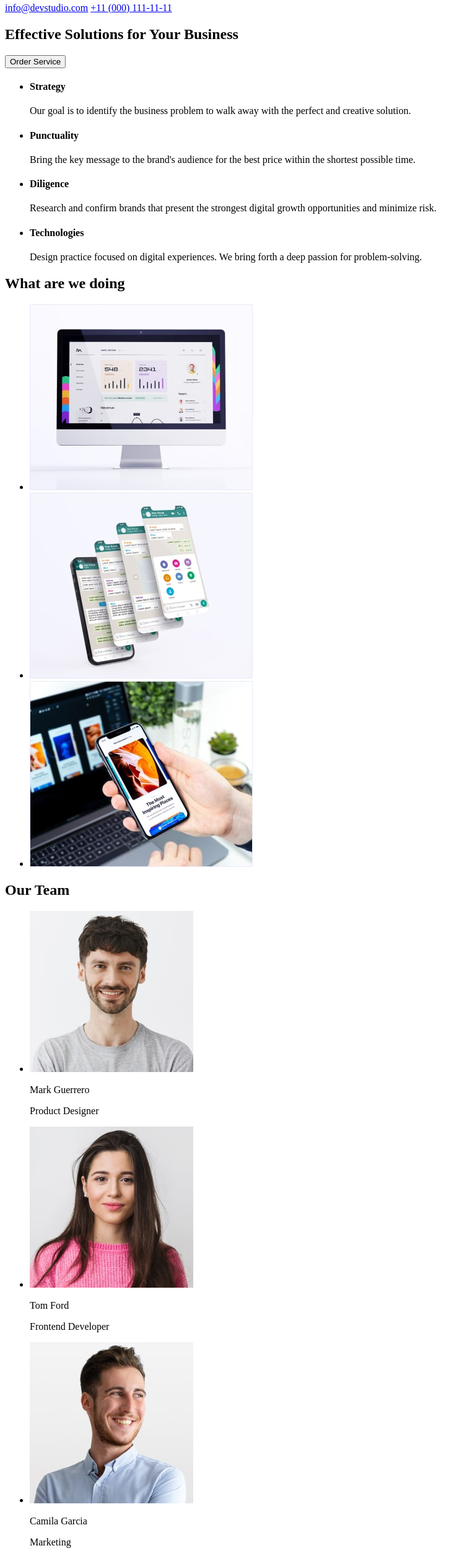
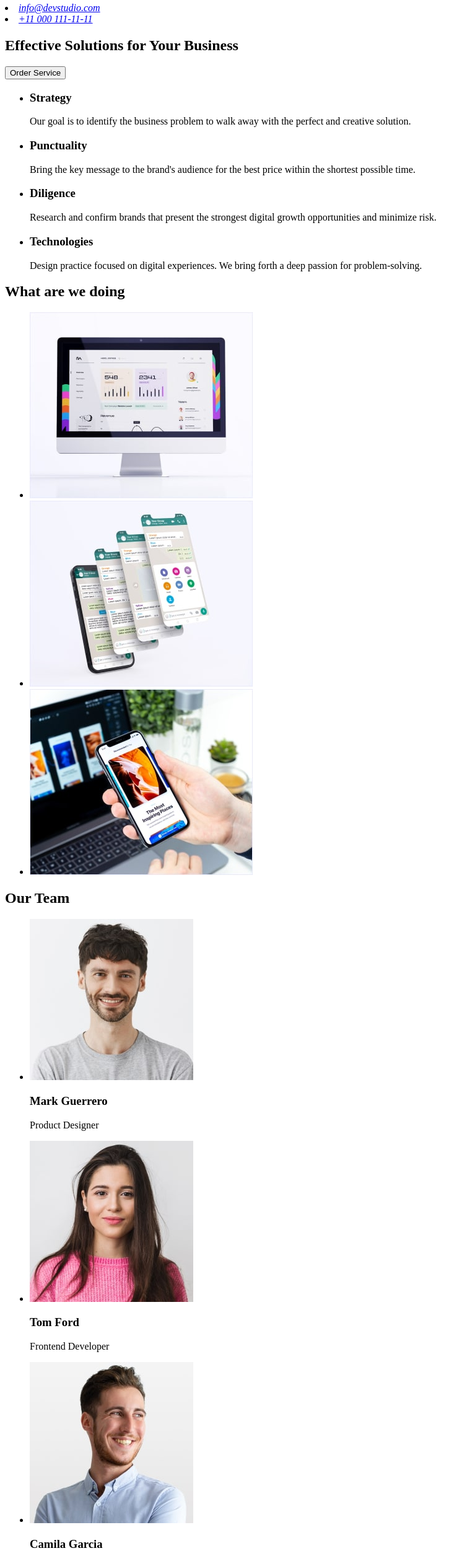
Before and after one commit to Tetiana2002/goit-markup-hw-01, a plain HTML site: page index.html in a window 1280 px wide. Shown: the part 118-2629 px from the top of the page at 62% size, without its empty margins (0-754 px from the left). Drawn offline with Linux system fonts and the light colour scheme.

Commit message:
uptade index.html file(2)

```diff
--- a/index.html
+++ b/index.html
@@ -11,7 +11,7 @@
     <header>
       <nav>
         <a href="/index.html">
-          <img src="./images/logo-1.png" alt="site logo" />
+          <img src="./images/logo-1.png" alt="Webstudio" />
         </a>
         <ul>
           <li><a href="">Studio</a></li>
@@ -19,8 +19,10 @@
           <li><a href="">Contacts</a></li>
         </ul>
       </nav>
-      <a href="malito:info@devstudio.com">info@devstudio.com</a>
-      <a href="tel:+11(000)1111111">+11 (000) 111-11-11</a>
+      <address>
+        <li><a href="mailto:info@devstudio.com">info@devstudio.com</a></li>
+        <li><a href="tel:+110001111111">+11 000 111-11-11</a></li>
+      </address>
     </header>
     <main>
       <section>
@@ -28,30 +30,31 @@
         <button type="button">Order Service</button>
       </section>
       <section>
+        <h2 hidden>Site Info</h2>
         <ul>
           <li>
-            <h4>Strategy</h4>
+            <h3>Strategy</h3>
             <p>
               Our goal is to identify the business problem to walk away with the
               perfect and creative solution.
             </p>
           </li>
           <li>
-            <h4>Punctuality</h4>
+            <h3>Punctuality</h3>
             <p>
               Bring the key message to the brand's audience for the best price
               within the shortest possible time.
             </p>
           </li>
           <li>
-            <h4>Diligence</h4>
+            <h3>Diligence</h3>
             <p>
               Research and confirm brands that present the strongest digital
               growth opportunities and minimize risk.
             </p>
           </li>
           <li>
-            <h4>Technologies</h4>
+            <h3>Technologies</h3>
             <p>
               Design practice focused on digital experiences. We bring forth a
               deep passion for problem-solving.
@@ -92,23 +95,43 @@
         <h2>Our Team</h2>
         <ul>
           <li>
-            <img src="./images/img-card1-min.jpg" alt="Mark Guerrero" width="264"  height="260"/>
-            <p>Mark Guerrero</p>
+            <img
+              src="./images/img-card1-min.jpg"
+              alt="Mark Guerrero"
+              width="264"
+              height="260"
+            />
+            <h3>Mark Guerrero</h3>
             <p>Product Designer</p>
           </li>
           <li>
-            <img src="./images/img-card2-min.jpg" alt="Tom Ford" width="264" height="260" />
-            <p>Tom Ford</p>
+            <img
+              src="./images/img-card2-min.jpg"
+              alt="Tom Ford"
+              width="264"
+              height="260"
+            />
+            <h3>Tom Ford</h3>
             <p>Frontend Developer</p>
           </li>
           <li>
-            <img src="./images/img-card3-min.jpg" alt="Camila Garcia" width="264"  height="260"/>
-            <p>Camila Garcia</p>
+            <img
+              src="./images/img-card3-min.jpg"
+              alt="Camila Garcia"
+              width="264"
+              height="260"
+            />
+            <h3>Camila Garcia</h3>
             <p>Marketing</p>
           </li>
           <li>
-            <img src="./images/img-card4-min.jpg" alt="Daniel Wilson" width="264" height="260" />
-            <p>Daniel Wilson</p>
+            <img
+              src="./images/img-card4-min.jpg"
+              alt="Daniel Wilson"
+              width="264"
+              height="260"
+            />
+            <h3>Daniel Wilson</h3>
             <p>UI Designer</p>
           </li>
         </ul>
@@ -116,6 +139,7 @@
     </main>
 
     <footer>
+      <a href="index.html">Webstudio</a>
       <img src="./images/logo2-min.jpg" alt="site logo" />
       <p>
         Increase the flow of customers and sales for your business with digital
```
